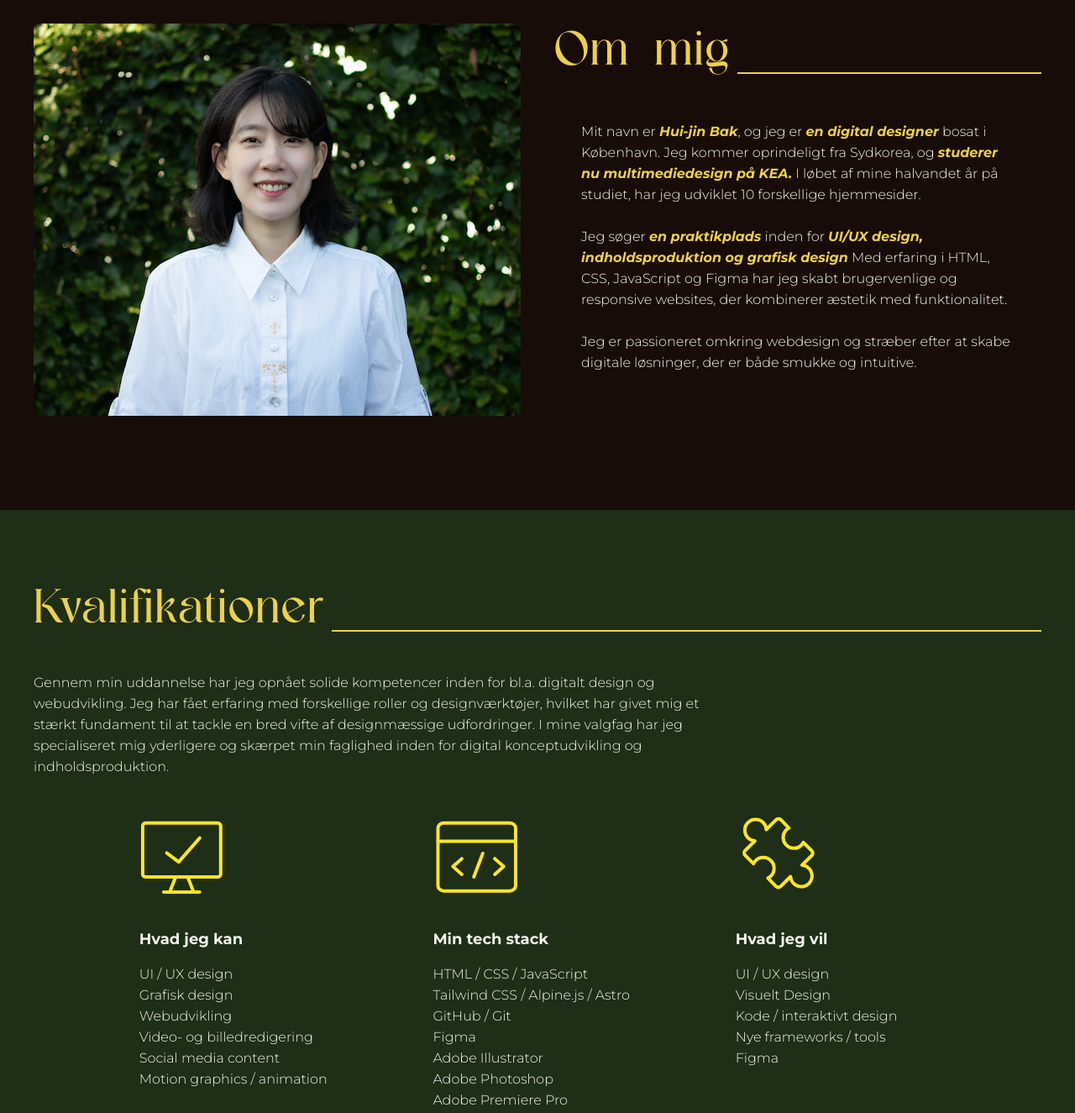
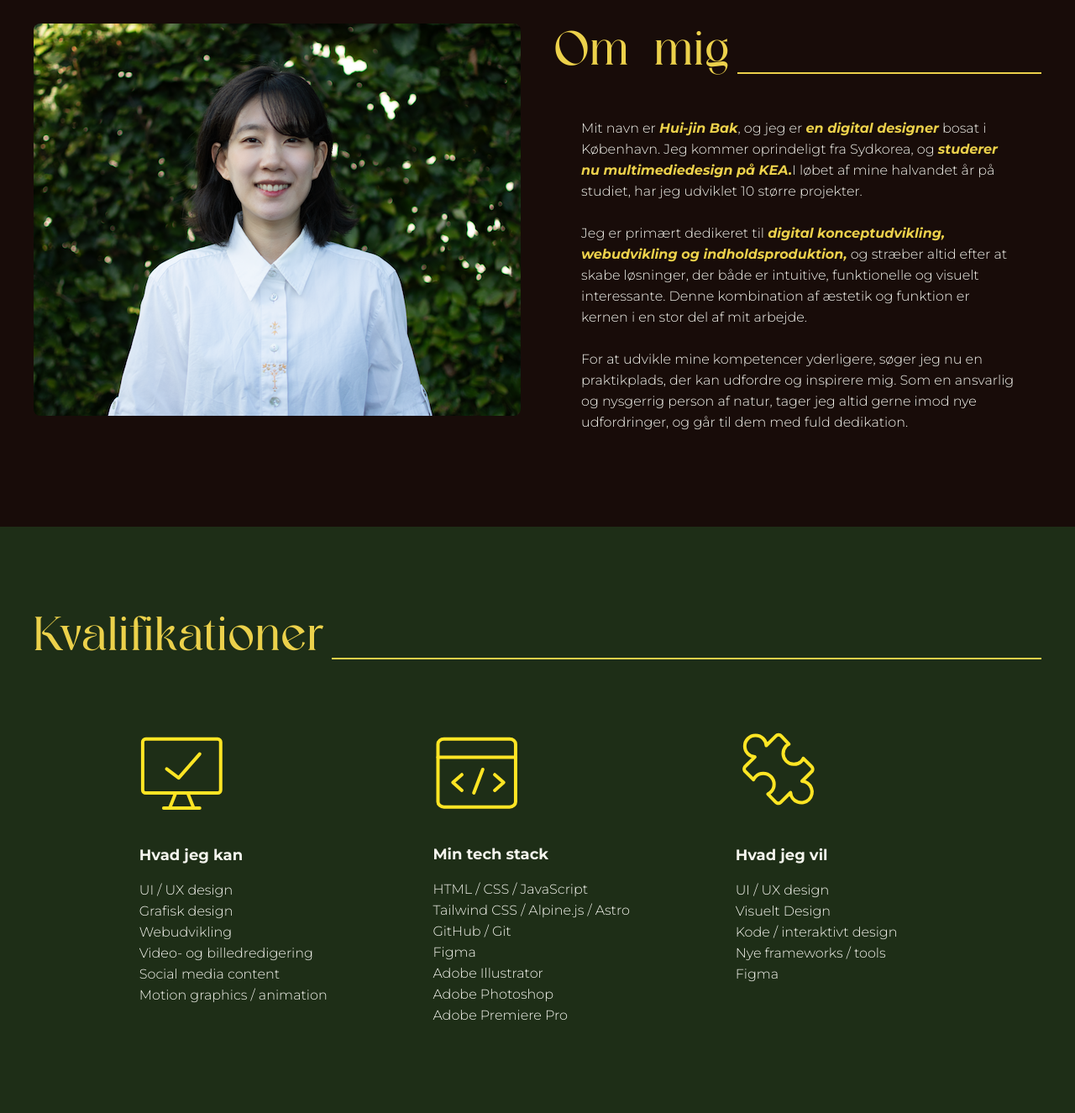
Before and after one commit to skoghj/personal_profile, an Astro site: page / in a window 1280 px wide. Shown: the part 680-2005 px from the top of the page at 84% size. Built offline with nearby package versions, Linux system fonts and the light colour scheme; Astro itself is replaced by a stand-in of ours; a small style sheet from the web is missing.

Commit message:
updatere om mig

```diff
--- a/src/pages/index.astro
+++ b/src/pages/index.astro
@@ -50,31 +50,31 @@ import favicon from "../assets/images/favicon_1.svg";
           Om mig
           <span class="border-solid border-b-2 border-[#ecd14b] flex-1 h-1 ml-2"></span>
         </h1>
-        <div class="flex-1 items-center justify-center pt-6 lg:text-left md:pt-6 lg:mt-8 lg:px-8">
-          <p>Mit navn er <span class="font-bold italic text-[#ecd14b]">Hui-jin Bak</span>, og jeg er <span class="font-bold text-[#ecd14b] italic">en digital designer</span> bosat i København. Jeg kommer oprindeligt fra Sydkorea, og <span class="font-bold italic text-[#ecd14b]">studerer nu multimediedesign på KEA.</span> I løbet af mine halvandet år på studiet, har jeg udviklet 10 forskellige hjemmesider.</p>
+        <div class="flex-1 items-center justify-center pt-6 lg:text-left md:pt-5 lg:mt-8 lg:px-8">
+          <p>Mit navn er <span class="font-bold italic text-[#ecd14b]">Hui-jin Bak</span>, og jeg er <span class="font-bold text-[#ecd14b] italic">en digital designer</span> bosat i København. Jeg kommer oprindeligt fra Sydkorea, og <span class="font-bold italic text-[#ecd14b]">studerer nu multimediedesign på KEA.</span>I løbet af mine halvandet år på studiet, har jeg udviklet 10 større projekter.</p>
           <br />
-          <p>Jeg søger <span class="font-bold text-[#ecd14b] italic">en praktikplads</span> inden for <span class="font-bold text-[#ecd14b] italic">UI/UX design, indholdsproduktion og grafisk design</span> Med erfaring i HTML, CSS, JavaScript og Figma har jeg skabt brugervenlige og responsive websites, der kombinerer æstetik med funktionalitet.</p>
+          <p>Jeg er primært dedikeret til <span class="font-bold text-[#ecd14b] italic">digital konceptudvikling, webudvikling og indholdsproduktion,</span> og stræber altid efter at skabe løsninger, der både er intuitive, funktionelle og visuelt interessante. Denne kombination af æstetik og funktion er kernen i en stor del af mit arbejde.</p>
           <br />
-          <p>Jeg er passioneret omkring webdesign og stræber efter at skabe digitale løsninger, der er både smukke og intuitive.</p>
+          <p>For at udvikle mine kompetencer yderligere, søger jeg nu en praktikplads, der kan udfordre og inspirere mig. Som en ansvarlig og nysgerrig person af natur, tager jeg altid gerne imod nye udfordringer, og går til dem med fuld dedikation.</p>
         </div>
+        <p></p>
       </div>
     </div>
   </section>
 
   <section class="bg-[#1e2e17] w-full md:px-6">
-    <div class="flex flex-col mx-auto justify-center pt-10 pb-10 w-full md:pt-10 md:max-w-7xl md:h-[800px]">
+    <div class="flex flex-col mx-auto justify-center pt-10 pb-10 w-full md:pt-10 md:max-w-7xl md:h-[700px]">
       <div>
         <h1 class="text-4xl px-4 md:text-6xl flex items-end w-full tracking-wide text-[#ecd14b] font-[Display]">
           Kvalifikationer
           <span class="border-solid border-b-2 border-[#ecd14b] flex-1 h-1 ml-2"></span>
         </h1>
-        <p class="grid md:grid-cols-[2fr_1fr] pt-4 px-4 lg:text-left md:pt-4 lg:mt-8 lg:px-4">Gennem min uddannelse har jeg opnået solide kompetencer inden for bl.a. digitalt design og webudvikling. Jeg har fået erfaring med forskellige roller og designværktøjer, hvilket har givet mig et stærkt fundament til at tackle en bred vifte af designmæssige udfordringer. I mine valgfag har jeg specialiseret mig yderligere og skærpet min faglighed inden for digital konceptudvikling og indholdsproduktion.</p>
       </div>
 
-      <div class="flex flex-col pt-10 px-4 gap-10 md:flex-row md:gap-20 md:pt-10 lg:justify-items-center lg:grid lg:grid-cols-[repeat(5,auto)]">
+      <div class="flex flex-col pt-10 px-4 gap-10 md:flex-row md:gap-20 md:pt-20 lg:justify-items-center lg:grid lg:grid-cols-[repeat(5,auto)]">
         <div class="sm:grid grid-cols-2 w-full md:flex flex-col lg:col-start-2 lg:col-end-3">
           <Image src={computer} alt="what do i do" class="computer flex justify-center items-center mx-auto md:flex md:justify-start md:items-start md:mx-0" />
-          <div class="flex flex-col justify-center items-center pt-2 md:flex md:justify-start md:items-start md:pt-10">
+          <div class="flex flex-col justify-center items-center py-2 md:flex md:justify-start md:items-start md:pt-10">
             <h1 class="text-[18px] font-bold pb-4">Hvad jeg kan</h1>
             <p>UI / UX design</p>
             <p>Grafisk design</p>
@@ -86,7 +86,7 @@ import favicon from "../assets/images/favicon_1.svg";
         </div>
         <div class="sm:grid grid-cols-2 w-full md:flex flex-col lg:col-start-3 lg:col-end-4">
           <Image src={code} alt="my tech stack" class="code flex justify-center items-center mx-auto pt-2 md:flex md:justify-start md:items-start md:mx-0" />
-          <div class="flex flex-col justify-center items-center pt-2 md:flex md:justify-start md:items-start md:pt-10">
+          <div class="flex flex-col justify-center items-center py-2 md:flex md:justify-start md:items-start md:pt-10">
             <h1 class="text-[18px] font-bold pb-4">Min tech stack</h1>
             <p>HTML / CSS / JavaScript</p>
             <p>Tailwind CSS / Alpine.js / Astro</p>
@@ -99,7 +99,7 @@ import favicon from "../assets/images/favicon_1.svg";
         </div>
         <div class="sm:grid grid-cols-2 w-full md:flex flex-col lg:col-start-4 lg:col-end-5">
           <Image src={puzzle} alt="what you can expect" class="puzzle flex justify-center items-center mx-auto md:flex md:justify-start md:items-start md:mx-0" />
-          <div class="flex flex-col justify-center items-center pt-2 md:flex md:justify-start md:items-start md:pt-10">
+          <div class="flex flex-col justify-center items-center py-2 md:flex md:justify-start md:items-start md:pt-10">
             <h1 class="text-[18px] font-bold pb-4">Hvad jeg vil</h1>
             <p>UI / UX design</p>
             <p>Visuelt Design</p>
@@ -224,9 +224,9 @@ import favicon from "../assets/images/favicon_1.svg";
       </div>
 
       <article class="flex justify-start items-start content-start flex-wrap m-0 p-0 gap-[28px] row-gap-[20px] md:max-w-7xl mx-auto md:grid md:grid-cols-2 lg:grid-cols-3">
-        <div class="flex flex-col justify-center items-center hover:karussel pt-6 md:pt-10 lg:pt-0">
+        <div class="flex flex-col justify-center items-center hover:uperfekt py-6 md:py-0 lg:pt-0">
           <div class="flex flex-col">
-            <a href="https://surpriseanddelight.netlify.app/" target="_blank"><Image src={suprise} alt="Karrusel" class="w-full h-auto object-cover rounded-md" /></a>
+            <a href="https://surpriseanddelight.netlify.app/" target="_blank"><Image src={suprise} alt="Uperfekt er perfekt" class="w-full h-auto object-cover rounded-md" /></a>
             <h1 class="py-4 font-semibold text-[20px]">Uperfekt er perfekt</h1>
             <div class="">
               <p>Jeg fokuserede på at bruge visuelle effekter til at gøre brugeroplevelsen mere levende og engagerende.</p>
@@ -254,7 +254,7 @@ import favicon from "../assets/images/favicon_1.svg";
         </div>
 
         <div class="flex flex-col pt-6 md:pt-0">
-          <div class="flex flex-col w-full justify-center hover:susse">
+          <div class="flex flex-col w-full justify-center md:pt-10 lg:pt-0 hover:susse">
             <a href="https://sussevolanderart.netlify.app/" target="_blank"><Image src={susse} alt="Susse Volander" class="w-full h-auto object-cover rounded-md" /></a>
             <h1 class="py-4 font-semibold text-[20px]">Susse Volander</h1>
             <div class="">
--- a/src/styles/tailwind.css
+++ b/src/styles/tailwind.css
@@ -109,7 +109,7 @@
   }
   .digital,
   .susse,
-  .karussel,
+  .uperfekt,
   .snuggy,
   .pleasant,
   .unge {
@@ -118,7 +118,7 @@
   }
   .digital,
   .susse,
-  .karussel,
+  .uperfekt,
   .snuggy,
   .pleasant,
   .unge:hover {
```
